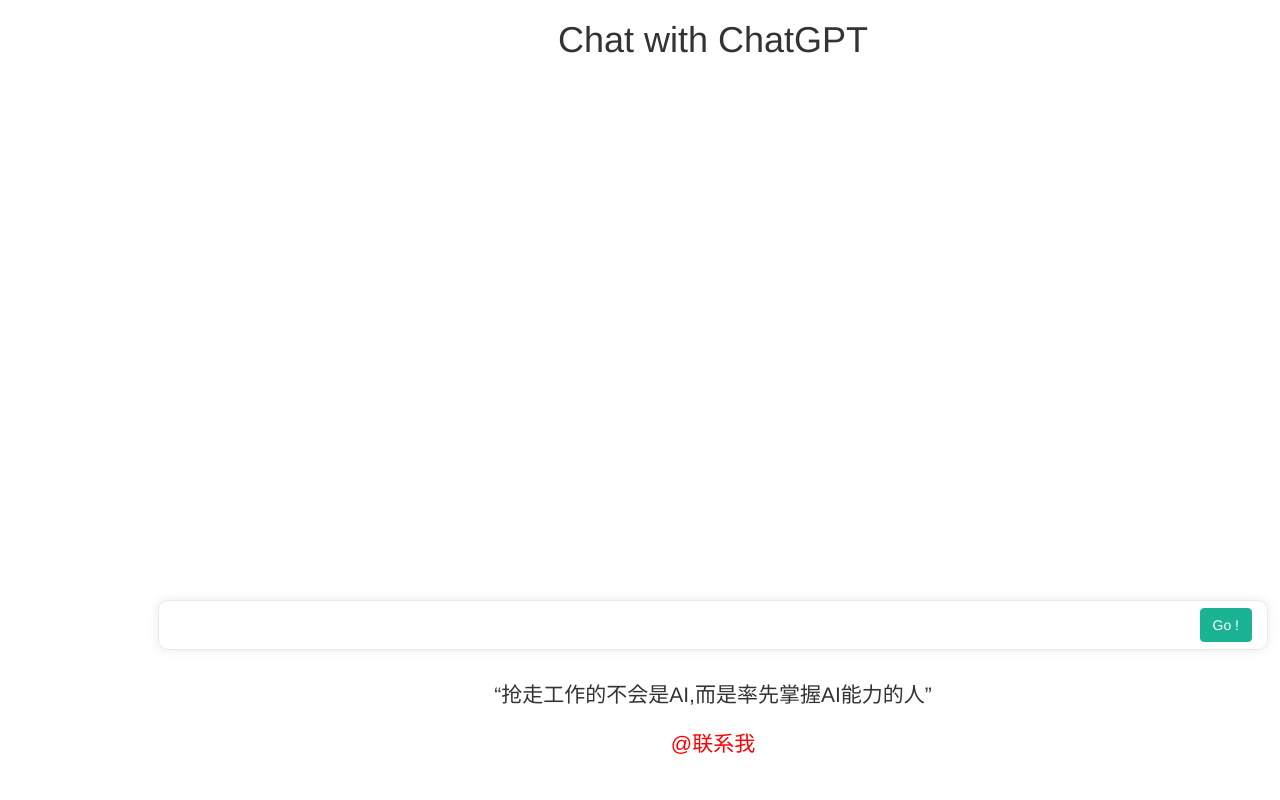
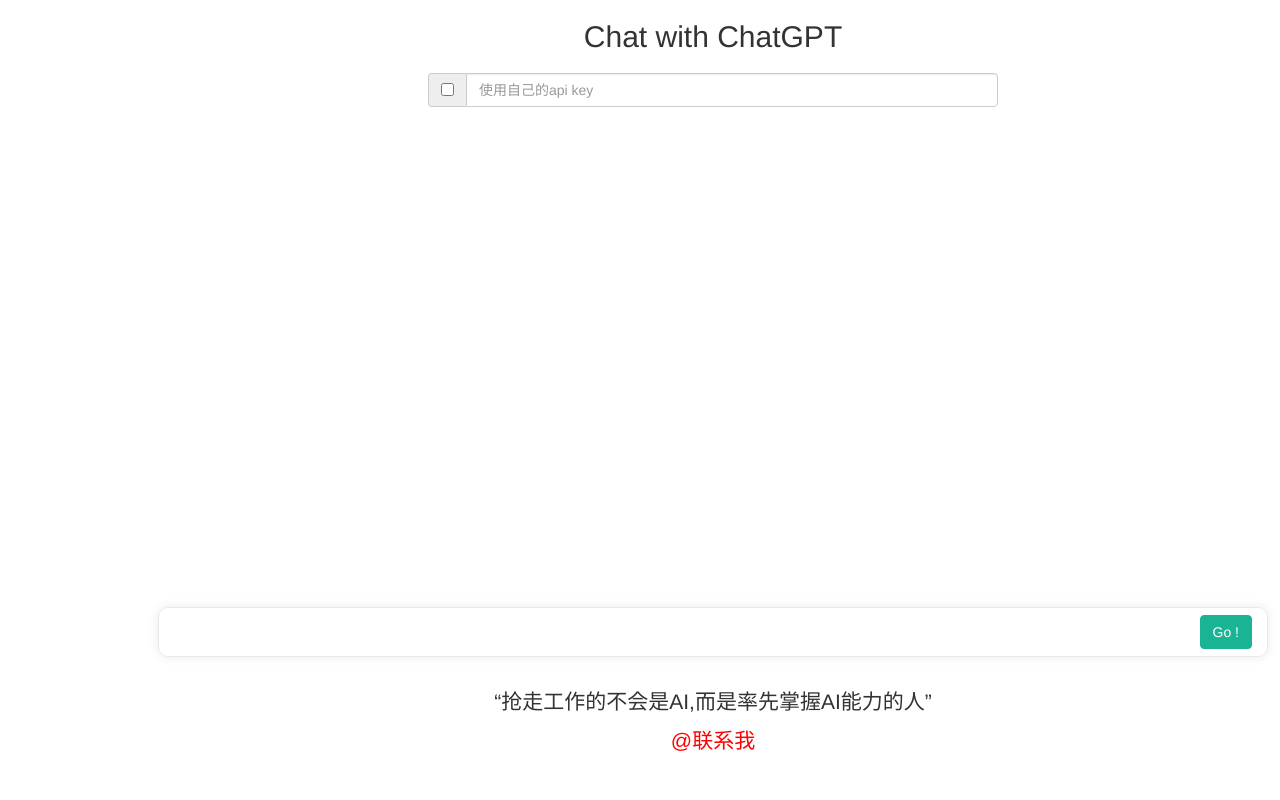
Before and after one commit to Aniuyyds/ChatGPT-website, a Flask app: page / in a window 1280 px wide. Run offline with Flask 2, Linux system fonts and the light colour scheme; some libraries are stand-ins or nearby versions.

Commit message:
支持使用自己的api key

```diff
--- a/app.py
+++ b/app.py
@@ -1,11 +1,11 @@
 # -*- coding: utf-8 -*-
-from flask import Flask, request,jsonify,render_template
+from flask import Flask, request, jsonify, render_template
 import requests
 import json
 
 app = Flask(__name__)
 
-#从配置文件中settings加载配置
+# 从配置文件中settings加载配置
 app.config.from_pyfile('settings.py')
 
 @app.route("/", methods=["GET"])
@@ -14,31 +14,29 @@ def index():
 
 @app.route("/chat", methods=["POST"])
 def chat():
+    messages = request.form.get("prompt")
+    apiKey = request.form.get("apiKey", None)
+
+    if apiKey is None:
+        apiKey = app.config['OPENAI_API_KEY']
+
     headers = {
         "Content-Type": "application/json",
-        "Authorization": f"Bearer {app.config['OPENAI_API_KEY']}",
+        "Authorization": f"Bearer {apiKey}",
     }
 
-    def chat(prompt):
-        data = {
-            "messages": prompt,
-            "model": "gpt-3.5-turbo",
-            "max_tokens": 2048,
-            "temperature": 0.5,
-            "top_p": 1,
-            "n": 1
-        }
-        response = requests.post(url=app.config["URL"], headers=headers, json=data)
+    # json串转对象
+    prompt = json.loads(messages)
 
-        response_text = response.json()
-        return response_text
-
-    messages = request.form.get("prompt")
-    # json串转对象
-    messages = json.loads(messages)
-
-    resp = chat(messages)
-
+    data = {
+        "messages": prompt,
+        "model": "gpt-3.5-turbo",
+        "max_tokens": 2048,
+        "temperature": 0.5,
+        "top_p": 1,
+        "n": 1
+    }
+    resp = requests.post(url=app.config["URL"], headers=headers, json=data).json()
     return jsonify(resp["choices"][0]["message"])
 
 
--- a/static/css/style.css
+++ b/static/css/style.css
@@ -10,11 +10,25 @@
       margin: 0 auto;
     }
   }
+  .title h2{
+    margin-bottom: 20px;
+  }
+  .key{
+    width: 100%;
+    display: flex;
+    justify-content: center;
+    margin-bottom: 10px;
+    border-radius: 5px;
+  }
+
+  .key input:focus {
+    border-color: #1ab394;
+  }
 
   .answer{
     width: 100%;
     position: relative;
-    height: 75vh;
+    height: 70vh;
   }
 
   .answer .ipt{
@@ -42,7 +56,7 @@
   }
 
   .answer #chatWindow {
-    max-height: calc(75vh - 100px);
+    max-height: calc(70vh - 100px);
     height:auto;
     overflow-y: auto;
   }
--- a/static/js/custom.js
+++ b/static/js/custom.js
@@ -79,8 +79,22 @@ $(document).ready(function() {
     // 解绑键盘事件
     chatInput.off("keydown",handleEnter);
 
+    // ajax上传数据
+    var data = {}
+
+    // 判断是否使用自己的api key
+    if ($(".key .ipt-1").prop("checked")){
+      var apiKey = $(".key .ipt-2").val();
+      if (apiKey.length < 20 ){
+          common_ops.alert("请输入正确的 api key ！")
+          return
+      }else{
+        data["apiKey"] = apiKey
+      }
+
+    }
+
     var message = chatInput.val();
-
     if (message.length == 0){
       common_ops.alert("请输入内容！")
       return
@@ -95,13 +109,13 @@ $(document).ready(function() {
     // 收到回复前让按钮不可点击
     chatBtn.attr('disabled',true)
 
+    data["prompt"] = JSON.stringify(messages)
+
     // 发送信息到后台
     $.ajax({
       url: '/chat',
       method: 'POST',
-        data: {
-          "prompt": JSON.stringify(messages)
-        },
+      data: data,
       success: function(res) {
         addMessage(res.content,"chatgpt.png");
         // 收到回复，让按钮可点击
--- a/templates/chat.html
+++ b/templates/chat.html
@@ -14,10 +14,20 @@
     <div class="row">
       <div class="col-xs-12">
         <div class="title">
-            <h1 class="text-center m-b-lg">Chat with ChatGPT</h1>
+            <h2 class="text-center">Chat with ChatGPT</h2>
         </div>
+
+        <div class="key">
+          <div class="input-group col-sm-6">
+            <span class="input-group-addon">
+              <input type="checkbox" class="ipt-1">
+            </span>
+            <input type="text" class="form-control ipt-2" placeholder="使用自己的api key">
+          </div>
+        </div>
+
         <div class="answer">
-          <div id="chatWindow" class="mb-3"></div>
+          <div id="chatWindow"></div>
             <div class="input-group ipt">
               <div class="col-xs-12">
                 <textarea id="chatInput" class="form-control" rows="1"></textarea>
@@ -27,9 +37,10 @@
           </div>
         </div>
       </div>
+
     <div class="row">
       <footer class="col-xs-12" style="margin-top: 10px;">
-        <p class="lead text-center">“抢走工作的不会是AI,而是率先掌握AI能力的人”</p>
+        <p class="lead text-center" style="margin-bottom: 10px;">“抢走工作的不会是AI,而是率先掌握AI能力的人”</p>
         <p class="lead text-center" style="margin-bottom: 0;"><a href="https://blog.csdn.net/qq_57421630" style="color:red;text-decoration:none;">@联系我</a></p>
       </footer>
     </div>
```
Also changed, not shown: settings.py (+4 -4 lines). Lines whose indentation alone changed are shown as unchanged.
